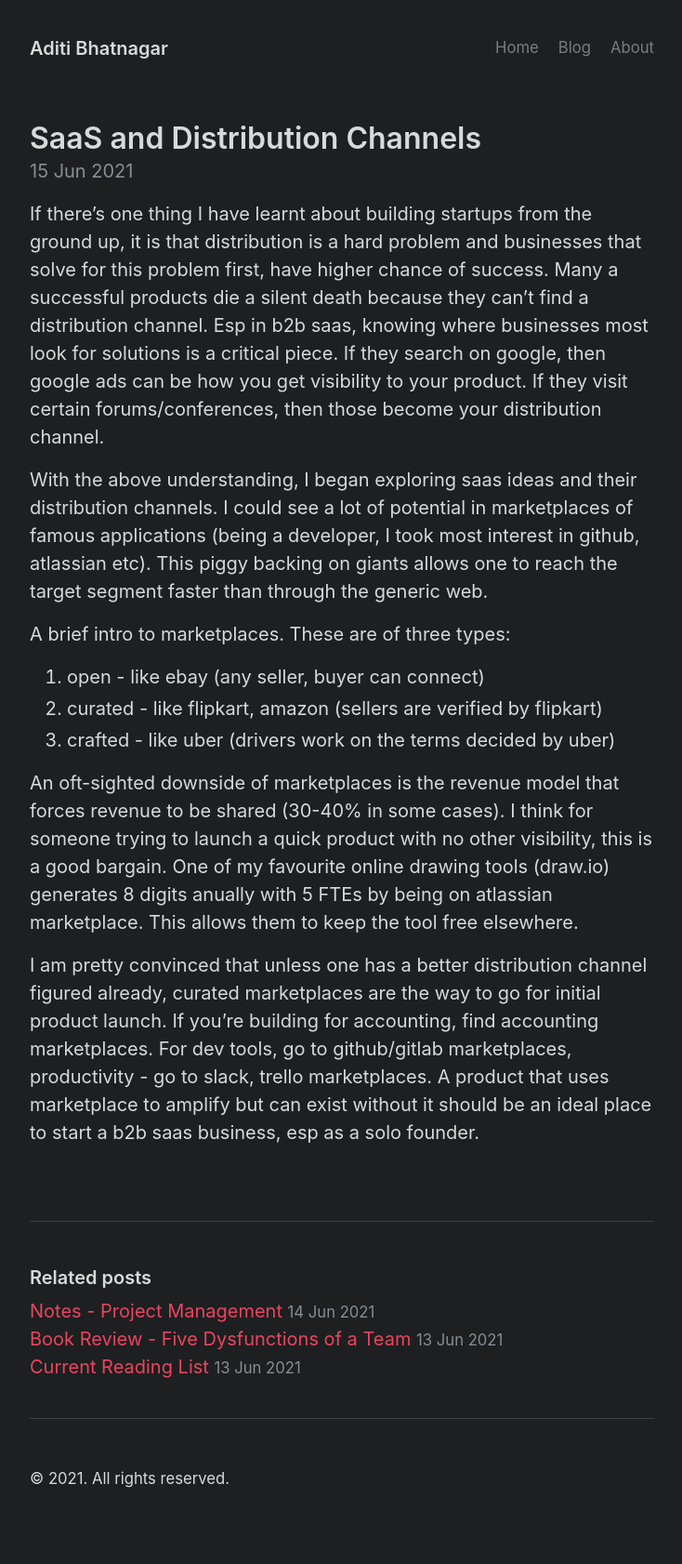
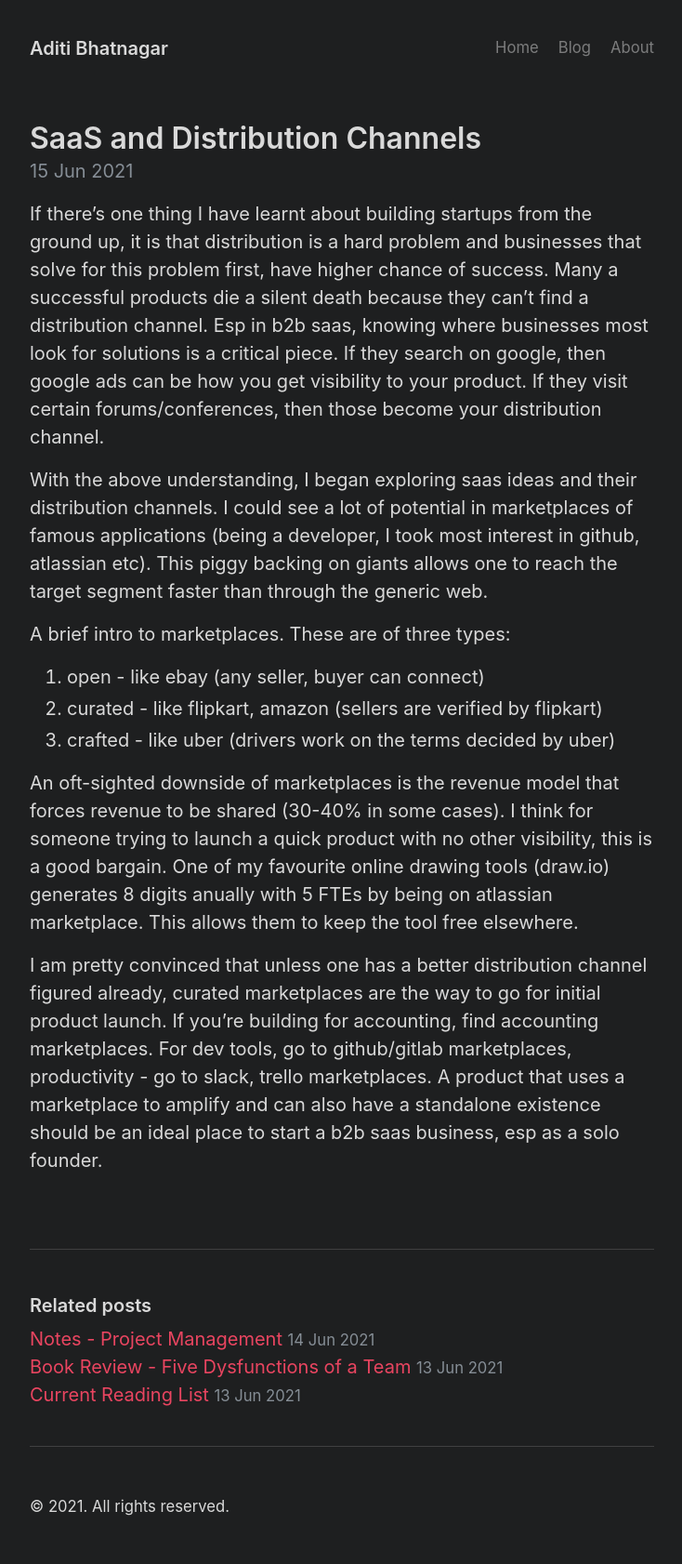
Before and after one commit to ad6190/ad6190.github.io, a Jekyll site: the page built from _posts/2021-06-15-saas-and-marketplaces.md, in a window 1280 px wide. Shown: the whole page at 93% size, without its empty margins (272-1006 px from the left). Built offline with Jekyll 4.4.1, drawn with Linux system fonts in a browser that asks for light colours; before the commit the page ends 1652 px from its top, so only the background shows below that.

Commit message:
updated note

```diff
--- a/_posts/2021-06-15-saas-and-marketplaces.md
+++ b/_posts/2021-06-15-saas-and-marketplaces.md
@@ -15,4 +15,4 @@ A brief intro to marketplaces. These are of three types:
 
 An oft-sighted downside of marketplaces is the revenue model that forces  revenue to be shared (30-40% in some cases). I think for someone trying to launch a quick product with no other visibility, this is a good bargain. One of my favourite online drawing tools (draw.io) generates 8 digits anually with 5 FTEs by being on atlassian marketplace. This allows them to keep the tool free elsewhere.
 
-I am pretty convinced that unless one has a better distribution channel figured already, curated marketplaces are the way to go for initial product launch. If you're building for accounting, find accounting marketplaces. For dev tools, go to github/gitlab marketplaces, productivity - go to slack, trello marketplaces. A product that uses marketplace to amplify but can exist without it should be an ideal place to start a b2b saas business, esp as a solo founder.
+I am pretty convinced that unless one has a better distribution channel figured already, curated marketplaces are the way to go for initial product launch. If you're building for accounting, find accounting marketplaces. For dev tools, go to github/gitlab marketplaces, productivity - go to slack, trello marketplaces. A product that uses a marketplace to amplify and can also have a standalone existence should be an ideal place to start a b2b saas business, esp as a solo founder.
```
